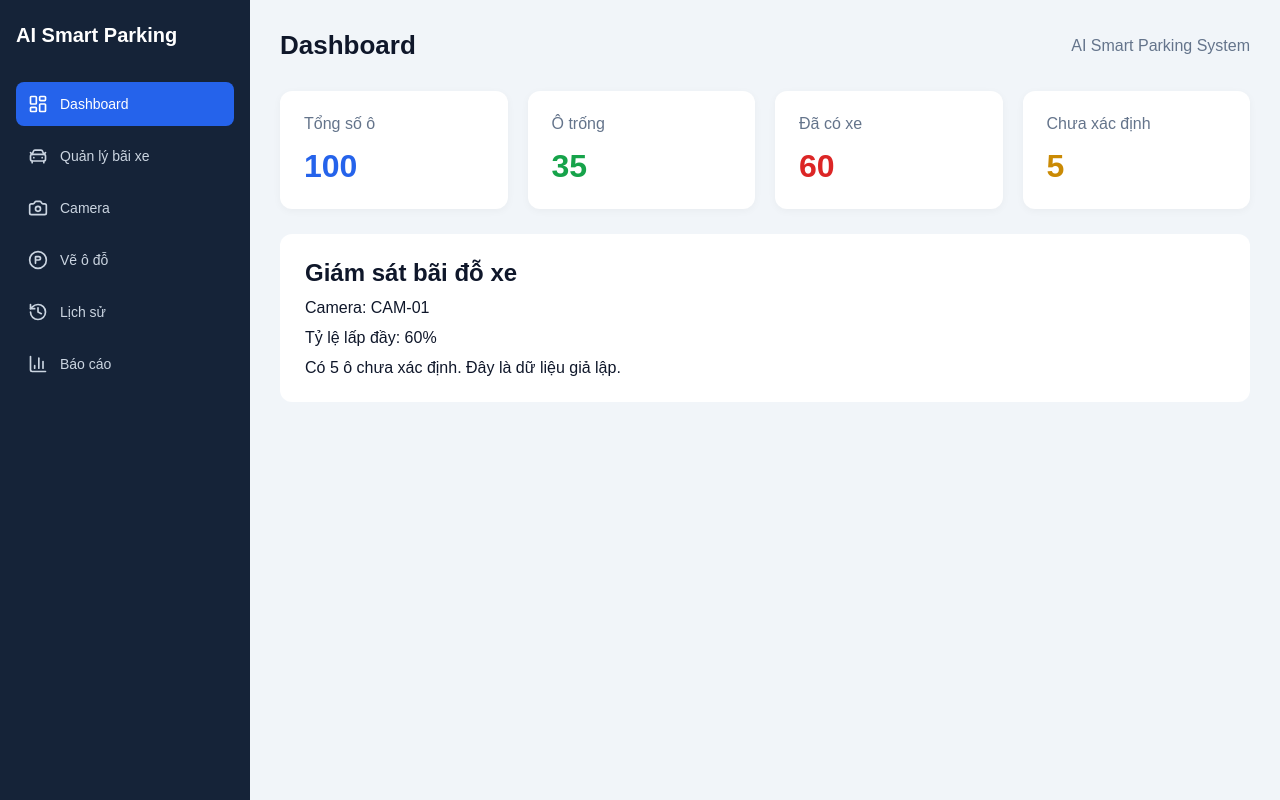
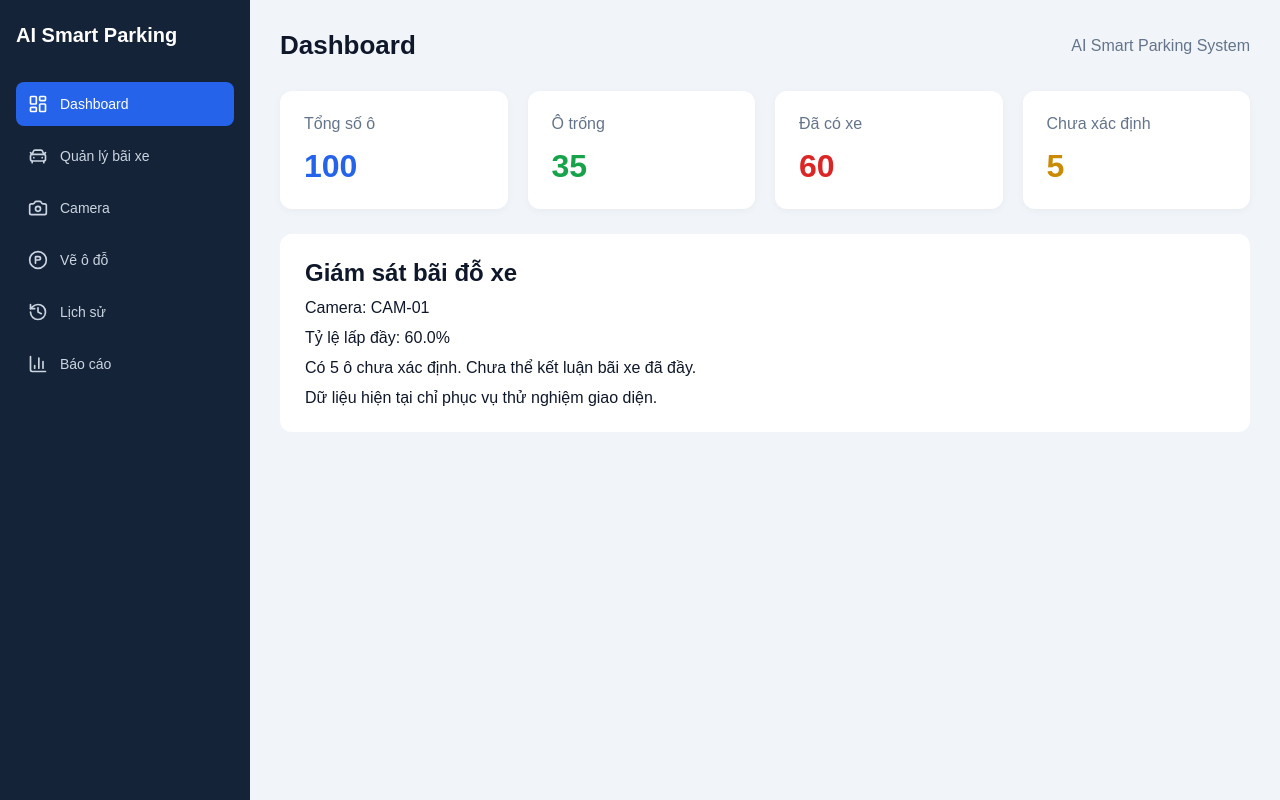
Before and after one commit to Khanggolder/AI-Smart-Parking, a React app in the folder frontend/: page / in a window 1280 px wide. Built offline with nearby package versions, Linux system fonts and the light colour scheme; the HTML template or start-up script is replaced by a standard one.

Commit message:
refactor(frontend): separate dashboard components

```diff
--- a/frontend/src/App.jsx
+++ b/frontend/src/App.jsx
@@ -1,99 +1,36 @@
 
 import { useState } from "react";
-import {
-  LayoutDashboard,
-  CarFront,
-  Camera,
-  History,
-  ChartColumn,
-  ParkingCircle,
-} from "lucide-react";
+
+import MainLayout from "./layouts/MainLayout";
+import Dashboard from "./pages/Dashboard";
 
 import "./App.css";
-
-const menuItems = [
-  { name: "Dashboard", icon: LayoutDashboard },
-  { name: "Quản lý bãi xe", icon: CarFront },
-  { name: "Camera", icon: Camera },
-  { name: "Vẽ ô đỗ", icon: ParkingCircle },
-  { name: "Lịch sử", icon: History },
-  { name: "Báo cáo", icon: ChartColumn },
-];
 
 function App() {
   const [activePage, setActivePage] = useState("Dashboard");
 
-  const stats = [
-    { title: "Tổng số ô", value: 100, color: "#2563eb" },
-    { title: "Ô trống", value: 35, color: "#16a34a" },
-    { title: "Đã có xe", value: 60, color: "#dc2626" },
-    { title: "Chưa xác định", value: 5, color: "#ca8a04" },
-  ];
+  function renderPage() {
+    switch (activePage) {
+      case "Dashboard":
+        return <Dashboard />;
 
-  return (
-    <div className="app-container">
-      <aside className="sidebar">
-        <h2>AI Smart Parking</h2>
-
-        <nav>
-          {menuItems.map((item) => {
-            const Icon = item.icon;
-
-            return (
-              <button
-                key={item.name}
-                className={
-                  activePage === item.name
-                    ? "menu-item active"
-                    : "menu-item"
-                }
-                onClick={() => setActivePage(item.name)}
-              >
-                <Icon size={20} />
-                <span>{item.name}</span>
-              </button>
-            );
-          })}
-        </nav>
-      </aside>
-
-      <main className="main-content">
-        <header className="header">
-          <h1>{activePage}</h1>
-          <span>AI Smart Parking System</span>
-        </header>
-
-        {activePage === "Dashboard" ? (
-          <>
-            <div className="stats-grid">
-              {stats.map((item) => (
-                <div className="stat-card" key={item.title}>
-                  <p>{item.title}</p>
-                  <h2 style={{ color: item.color }}>
-                    {item.value}
-                  </h2>
-                </div>
-              ))}
-            </div>
-
-            <section className="content-card">
-              <h2>Giám sát bãi đỗ xe</h2>
-              <p>Camera: CAM-01</p>
-              <p>Tỷ lệ lấp đầy: 60%</p>
-              <p>
-                Có 5 ô chưa xác định.
-                Đây là dữ liệu giả lập.
-              </p>
-            </section>
-          </>
-        ) : (
+      default:
+        return (
           <section className="content-card">
             <h2>{activePage}</h2>
             <p>Chức năng đang được phát triển.</p>
           </section>
-        )}
-      </main>
-    </div>
+        );
+    }
+  }
+
+  return (
+    <MainLayout
+      activePage={activePage}
+      onNavigate={setActivePage}
+    >
+      {renderPage()}
+    </MainLayout>
   );
 }
 
--- a/frontend/src/components/Header.jsx
+++ b/frontend/src/components/Header.jsx
@@ -0,0 +1,11 @@
+
+function Header({ title }) {
+  return (
+    <header className="header">
+      <h1>{title}</h1>
+      <span>AI Smart Parking System</span>
+    </header>
+  );
+}
+
+export default Header;
--- a/frontend/src/components/Sidebar.jsx
+++ b/frontend/src/components/Sidebar.jsx
@@ -0,0 +1,50 @@
+
+import {
+  LayoutDashboard,
+  CarFront,
+  Camera,
+  History,
+  ChartColumn,
+  ParkingCircle,
+} from "lucide-react";
+
+const menuItems = [
+  { name: "Dashboard", icon: LayoutDashboard },
+  { name: "Quản lý bãi xe", icon: CarFront },
+  { name: "Camera", icon: Camera },
+  { name: "Vẽ ô đỗ", icon: ParkingCircle },
+  { name: "Lịch sử", icon: History },
+  { name: "Báo cáo", icon: ChartColumn },
+];
+
+function Sidebar({ activePage, onNavigate }) {
+  return (
+    <aside className="sidebar">
+      <h2>AI Smart Parking</h2>
+
+      <nav>
+        {menuItems.map((item) => {
+          const Icon = item.icon;
+
+          return (
+            <button
+              type="button"
+              key={item.name}
+              className={
+                activePage === item.name
+                  ? "menu-item active"
+                  : "menu-item"
+              }
+              onClick={() => onNavigate(item.name)}
+            >
+              <Icon size={20} />
+              <span>{item.name}</span>
+            </button>
+          );
+        })}
+      </nav>
+    </aside>
+  );
+}
+
+export default Sidebar;
--- a/frontend/src/components/StatCard.jsx
+++ b/frontend/src/components/StatCard.jsx
@@ -0,0 +1,14 @@
+
+function StatCard({ title, value, color }) {
+  return (
+    <div className="stat-card">
+      <p>{title}</p>
+
+      <h2 style={{ color }}>
+        {value}
+      </h2>
+    </div>
+  );
+}
+
+export default StatCard;
--- a/frontend/src/layouts/MainLayout.jsx
+++ b/frontend/src/layouts/MainLayout.jsx
@@ -0,0 +1,26 @@
+
+import Sidebar from "../components/Sidebar";
+import Header from "../components/Header";
+
+function MainLayout({
+  activePage,
+  onNavigate,
+  children,
+}) {
+  return (
+    <div className="app-container">
+      <Sidebar
+        activePage={activePage}
+        onNavigate={onNavigate}
+      />
+
+      <main className="main-content">
+        <Header title={activePage} />
+
+        {children}
+      </main>
+    </div>
+  );
+}
+
+export default MainLayout;
--- a/frontend/src/pages/Dashboard.jsx
+++ b/frontend/src/pages/Dashboard.jsx
@@ -0,0 +1,69 @@
+
+import StatCard from "../components/StatCard";
+
+function Dashboard() {
+  // Dữ liệu giả lập, chưa kết nối Backend/AI
+  const stats = [
+    {
+      title: "Tổng số ô",
+      value: 100,
+      color: "#2563eb",
+    },
+    {
+      title: "Ô trống",
+      value: 35,
+      color: "#16a34a",
+    },
+    {
+      title: "Đã có xe",
+      value: 60,
+      color: "#dc2626",
+    },
+    {
+      title: "Chưa xác định",
+      value: 5,
+      color: "#ca8a04",
+    },
+  ];
+
+  const occupancyRate = (
+    (stats[2].value / stats[0].value) * 100
+  ).toFixed(1);
+
+  return (
+    <>
+      <div className="stats-grid">
+        {stats.map((item) => (
+          <StatCard
+            key={item.title}
+            title={item.title}
+            value={item.value}
+            color={item.color}
+          />
+        ))}
+      </div>
+
+      <section className="content-card">
+        <h2>Giám sát bãi đỗ xe</h2>
+
+        <p>Camera: CAM-01</p>
+
+        <p>
+          Tỷ lệ lấp đầy: {occupancyRate}%
+        </p>
+
+        <p>
+          Có 5 ô chưa xác định.
+          Chưa thể kết luận bãi xe đã đầy.
+        </p>
+
+        <p>
+          Dữ liệu hiện tại chỉ phục vụ
+          thử nghiệm giao diện.
+        </p>
+      </section>
+    </>
+  );
+}
+
+export default Dashboard;
```
Also changed, not shown: frontend/src/pages/PolygonEditor.jsx (added), 1 other file (tests, documents, lock files or other folders).
